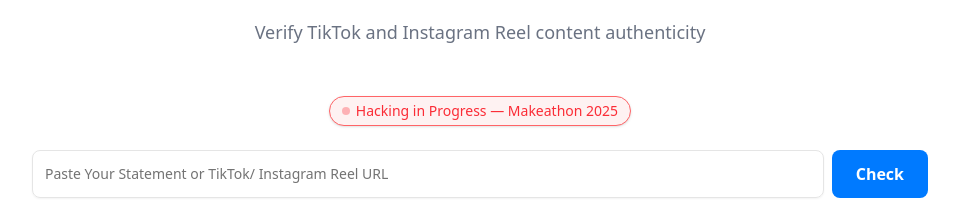
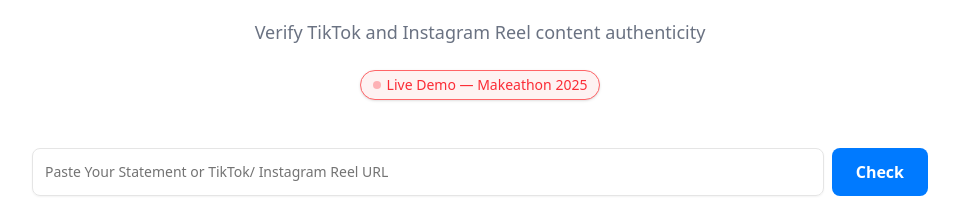
Before and after one commit to niklas1simakov/facto-fact-checker, a Next.js app in the folder frontend/: page / in a window 1280 px wide. Shown: the part 333-533 px from the top of the page, without its empty margins (160-1119 px from the left). Built offline with nearby package versions, Linux system fonts and the light colour scheme; no server answers.

Commit message:
Frontend: Update LiveStatusBar

```diff
--- a/frontend/src/app/page.tsx
+++ b/frontend/src/app/page.tsx
@@ -45,10 +45,10 @@
           priority
           className="mb-4"
         />
-        <p className="text-lg text-gray-500 mb-6 md:mb-12 text-center">
+        <p className="text-lg text-gray-500 mb-6 text-center">
           Verify TikTok and Instagram Reel content authenticity
         </p>
-        <LiveStatusBar />
+        <LiveStatusBar className="mb-6 md:mb-12" />
         <div className="w-full flex flex-col items-start">
           <InputBar onInputChange={handleInputChange} loading={loading} />
           {loading && (
--- a/frontend/src/components/LiveStatusBar.tsx
+++ b/frontend/src/components/LiveStatusBar.tsx
@@ -2,21 +2,29 @@
 
 import React from "react";
 
-const LiveStatusBar: React.FC = () => {
+const LiveStatusBar: React.FC<{ className?: string }> = ({ className }) => {
   return (
-    <div className="flex items-center justify-center w-full mt-0.5 mb-6">
-      <div className="flex items-center px-3 py-1 rounded-full border border-red-400 bg-red-50 text-red-500 text-xs font-medium shadow-sm animate-fade-in transition-all duration-300"
-        style={{ maxWidth: '100vw' }}
+    <div className={`flex items-center justify-center w-full ${className}`}>
+      <div
+        className="flex items-center px-3 py-1 rounded-full border border-red-400 bg-red-50 text-red-500 text-xs font-medium shadow-sm animate-fade-in transition-all duration-300"
+        style={{ maxWidth: "100vw" }}
       >
         <span className="flex items-center justify-center mr-1.5">
           <span className="inline-block w-2 h-2 rounded-full bg-red-500 animate-blink" />
         </span>
-        <span className="text-xs sm:text-sm font-medium">Hacking in Progress — Makeathon 2025</span>
+        <span className="text-xs sm:text-sm font-medium">
+          Live Demo — Makeathon 2025
+        </span>
       </div>
       <style jsx global>{`
         @keyframes blink {
-          0%, 100% { opacity: 1; }
-          50% { opacity: 0.2; }
+          0%,
+          100% {
+            opacity: 1;
+          }
+          50% {
+            opacity: 0.2;
+          }
         }
         .animate-blink {
           animation: blink 1.2s infinite;
```
